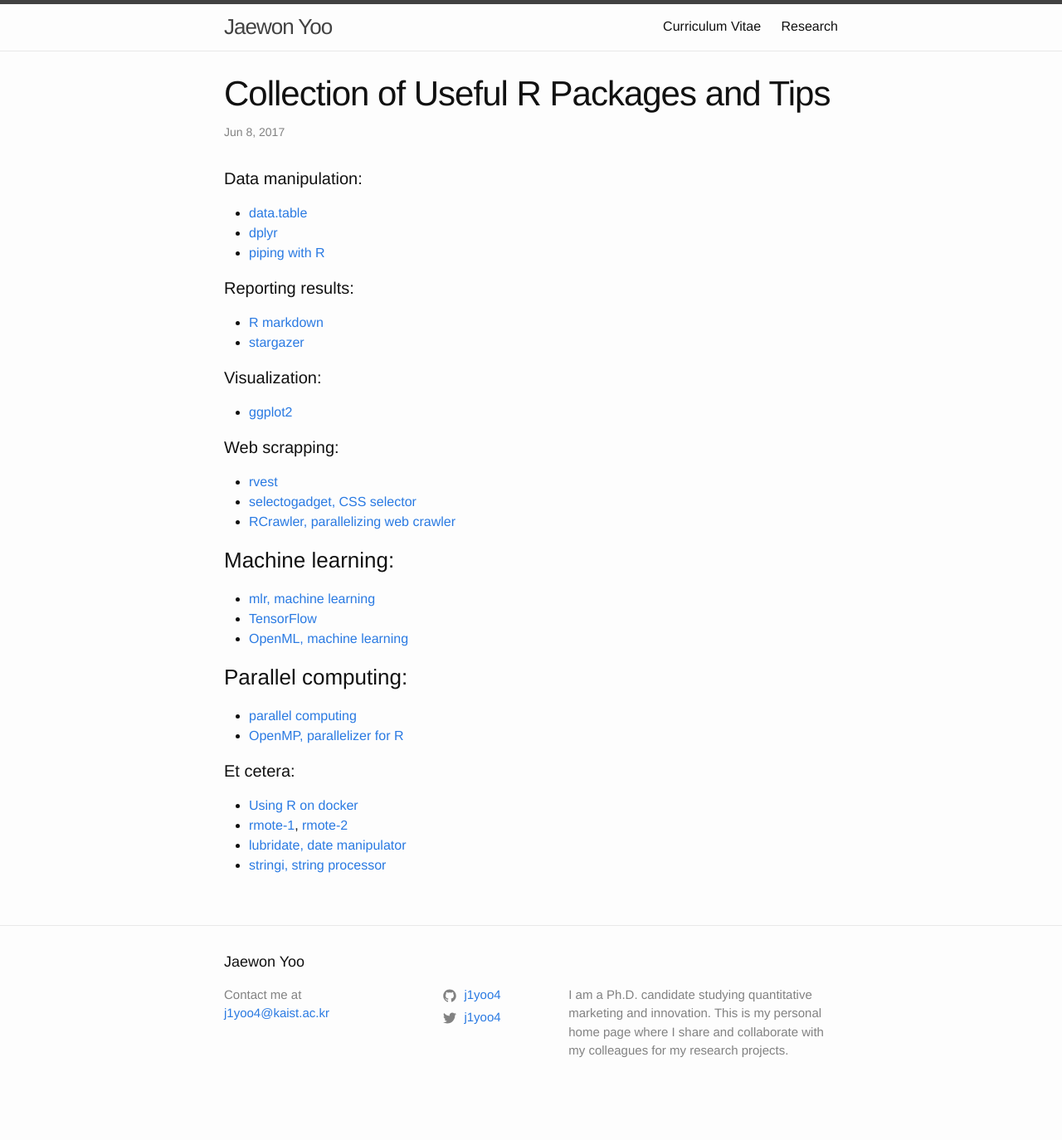
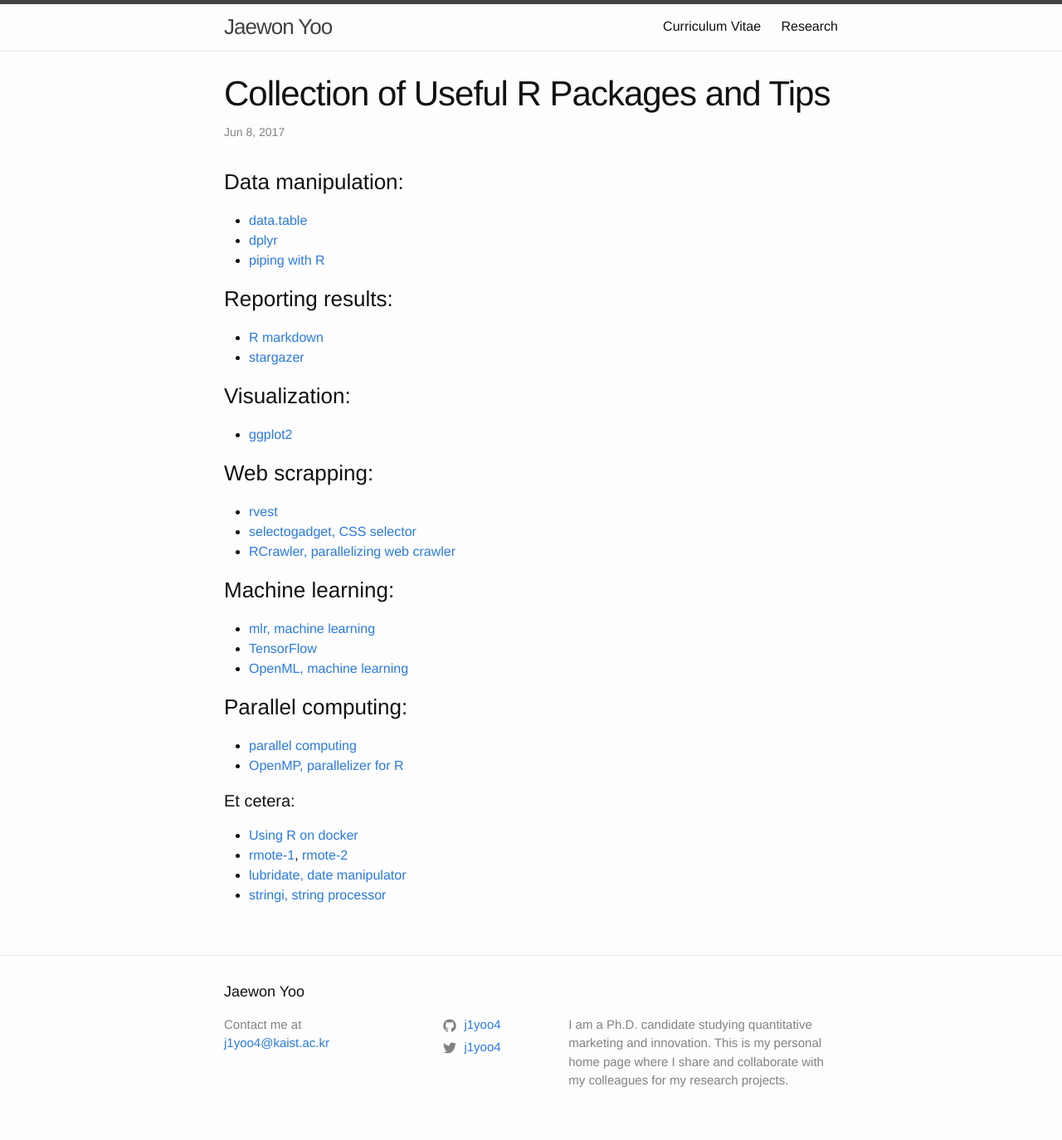
Before and after one commit to j1yoo/j1yoo.github.io, a Jekyll site: the page built from _posts/2017-06-08-useful_r_packages.md, in a window 1280 px wide. Shown: the whole page at 83% size. Built offline with Jekyll 4.4.1, drawn with Linux system fonts in a browser that asks for light colours; before the commit the page ends 1338 px from its top, so only the background shows below that.

```diff
--- a/_posts/2017-06-08-useful_r_packages.md
+++ b/_posts/2017-06-08-useful_r_packages.md
@@ -4,19 +4,19 @@ title: "Collection of Useful R Packages and Tips"
 categories: misc
 ---
 
-#### Data manipulation:
+### Data manipulation:
 * [data.table](https://s3.amazonaws.com/assets.datacamp.com/img/blog/data+table+cheat+sheet.pdf)
 * [dplyr](https://www.rstudio.com/wp-content/uploads/2015/02/data-wrangling-cheatsheet.pdf)
 * [piping with R](https://www.r-statistics.com/2014/08/simpler-r-coding-with-pipes-the-present-and-future-of-the-magrittr-package/)
 
-#### Reporting results:
+### Reporting results:
 * [R markdown](https://www.rstudio.com/wp-content/uploads/2016/03/rmarkdown-cheatsheet-2.0.pdf)
 * [stargazer](http://jakeruss.com/cheatsheets/stargazer.html)
 
-#### Visualization:
+### Visualization:
 * [ggplot2](https://www.rstudio.com/wp-content/uploads/2015/03/ggplot2-cheatsheet.pdf)
 
-#### Web scrapping:
+### Web scrapping:
 * [rvest](https://cran.r-project.org/web/packages/rvest/rvest.pdf)
 * [selectogadget, CSS selector](https://cran.r-project.org/web/packages/rvest/vignettes/selectorgadget.html)
 * [RCrawler, parallelizing web crawler](http://www.sciencedirect.com/science/article/pii/S2352711017300110)
```
